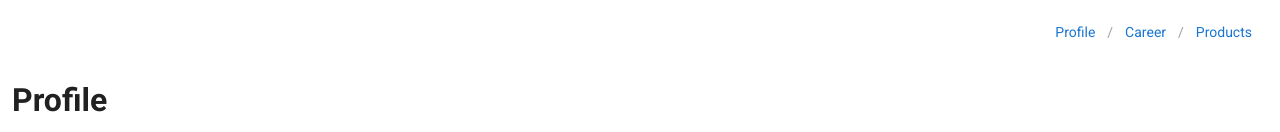
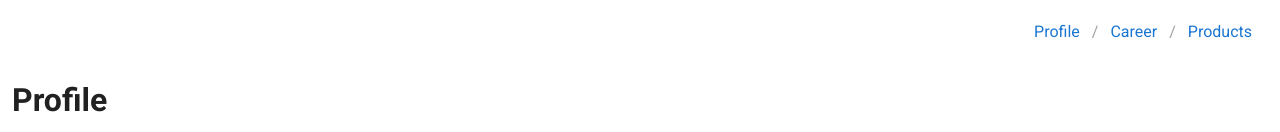
Before and after one commit to NaCl5alt/portfolio, a Vue app: page / in a window 1280 px wide. Shown: the top 132 px of the page. Built offline with nearby package versions, Linux system fonts and the light colour scheme.

Commit message:
Fixed Header link size

```diff
--- a/src/App.vue
+++ b/src/App.vue
@@ -2,7 +2,7 @@
   <v-app>
     <v-app-bar absolute color="white" elevate-on-scroll scroll-target="#main">
       <v-spacer />
-      <v-breadcrumbs :items="items" />
+      <v-breadcrumbs :items="items" large />
     </v-app-bar>
     <v-sheet id="main" class="overflow-y-auto" max-height="100vh">
       <v-main style="position: relative">
```
